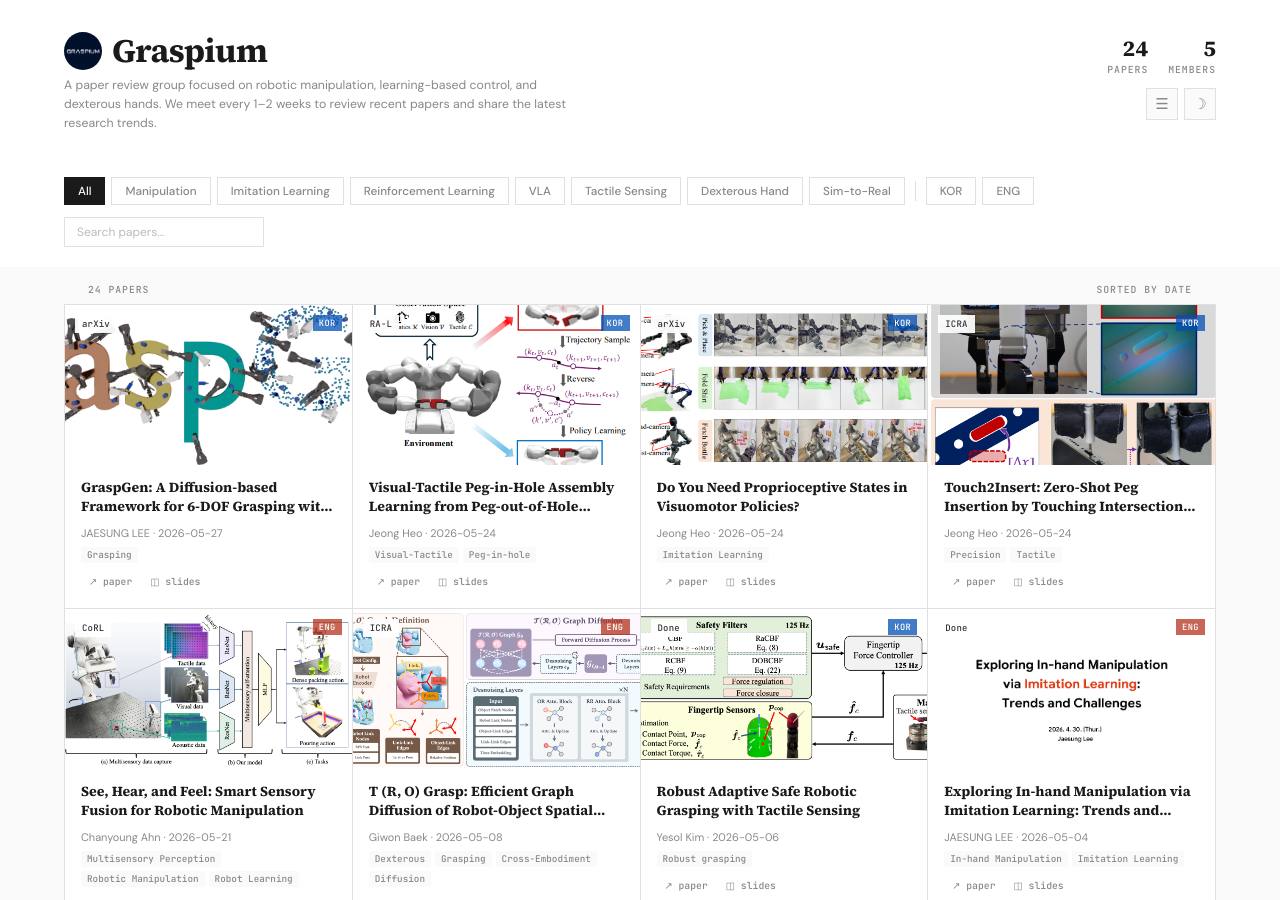
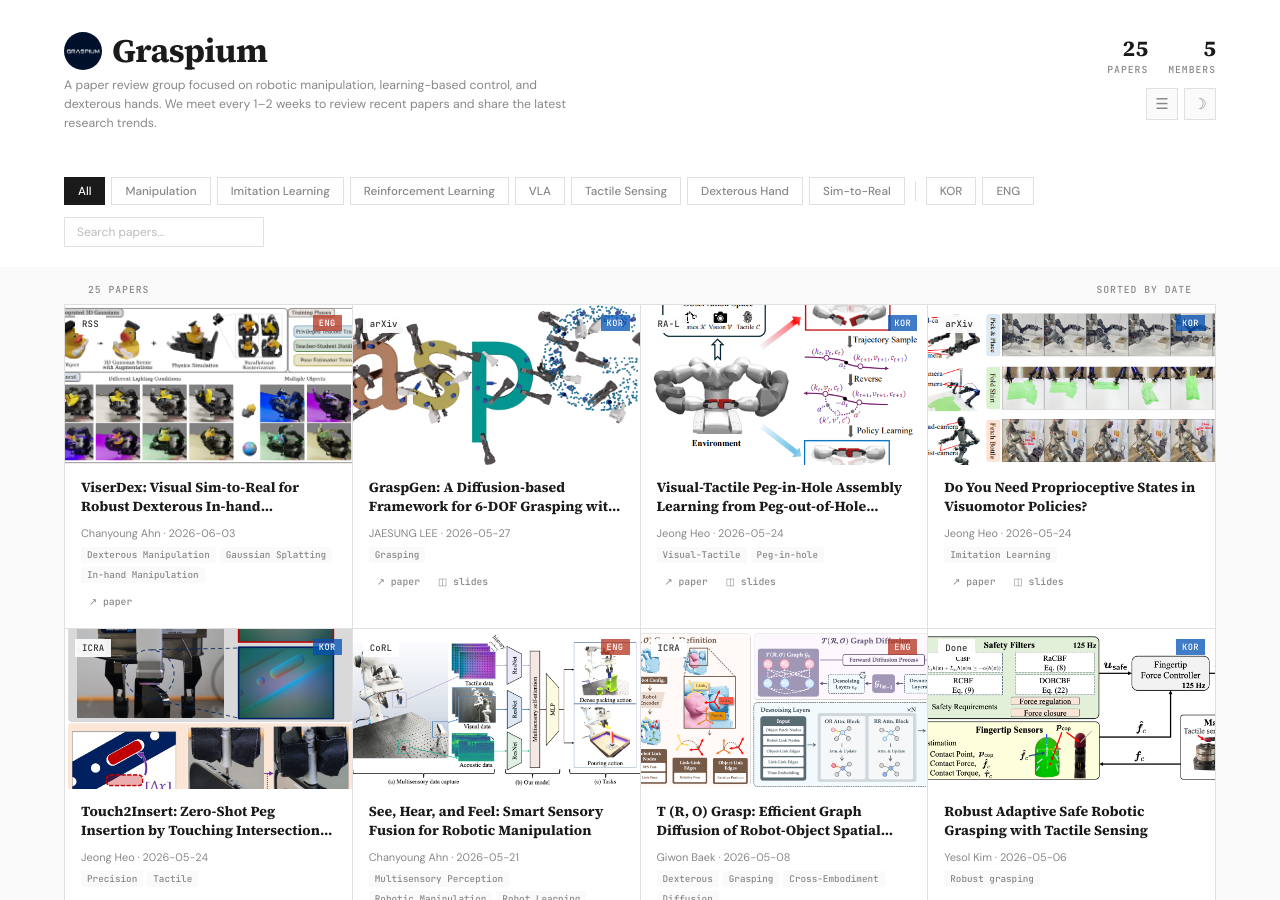
Before and after one commit to graspium-official/graspium-official.github.io, a Jekyll site: the page built from index.html, in a window 1280 px wide and 900 px high. Built offline with Jekyll 4.4.1, drawn with Linux system fonts in a browser that asks for light colours.

Commit message:
Add paper cy-006: ViserDex: Visual Sim-to-Real for Robust Dexterous In-hand Reorientation

```diff
--- a/_data/papers.yml
+++ b/_data/papers.yml
@@ -430,3 +430,19 @@
   paper: "https://arxiv.org/abs/2507.13097"
   thumbnail: "assets/thumbnails/js-005.png"
   slides: "https://drive.google.com/file/d/1dp-btb2gFnjRq2947GA30g4kKFn9dY2t/view?usp=drive_link"
+
+- id: "cy-006"
+  title: "ViserDex: Visual Sim-to-Real for Robust Dexterous In-hand Reorientation"
+  authors: "Arjun Bhardwaj, Maximum Wilder-Smith, Mayank Mittal et al"
+  venue: "RSS"
+  date: "2026-06-03"
+  field: "dexterous"
+  lang: "eng"
+  keywords:
+    - "Dexterous Manipulation"
+    - "Gaussian Splatting"
+    - "In-hand Manipulation"
+  presenter: "Chanyoung Ahn"
+  status: "pending"
+  paper: "https://arxiv.org/abs/2604.11138"
+  thumbnail: "assets/thumbnails/cy-006.png"
```
Also changed, not shown: assets/thumbnails/cy-006.png (added).
